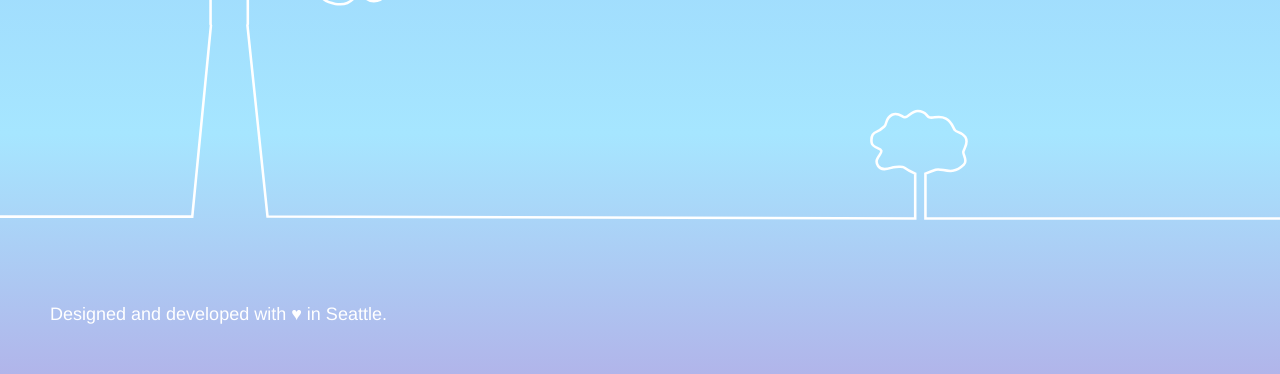
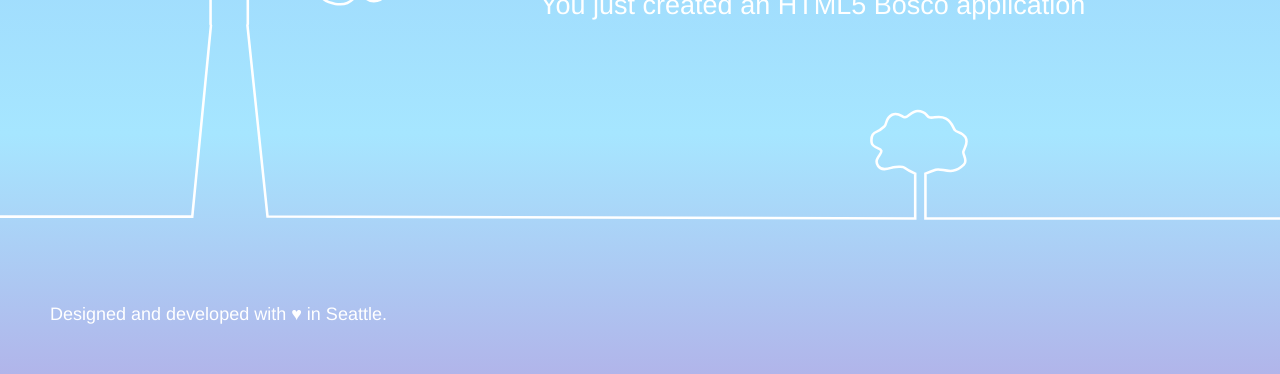
Before and after one commit to Rockncoder/tk-codestar-1, a plain HTML site: page webpage/index.html in a window 1280 px wide. Shown: the part 426-800 px from the top of the page. Drawn offline with Linux system fonts and the light colour scheme.

Commit message:
Tweaks the web page

```diff
--- a/webpage/index.html
+++ b/webpage/index.html
@@ -59,7 +59,7 @@
             <a class="twitter-link" href="http://twitter.com/home/?status=I%20created%20a%20project%20with%20AWS%20CodeStar!%20%23AWS%20%23AWSCodeStar%20https%3A%2F%2Faws.amazon.com%2Fcodestar"><img src="img/tweet.svg" /></a>
             <div class="text">
                 <h1>Congratulations!</h1>
-                <h2>You just created an HTML5 web application</h2>
+                <h2>You just created an HTML5 Bosco application</h2>
             </div>
         </div>
     </div>
```
